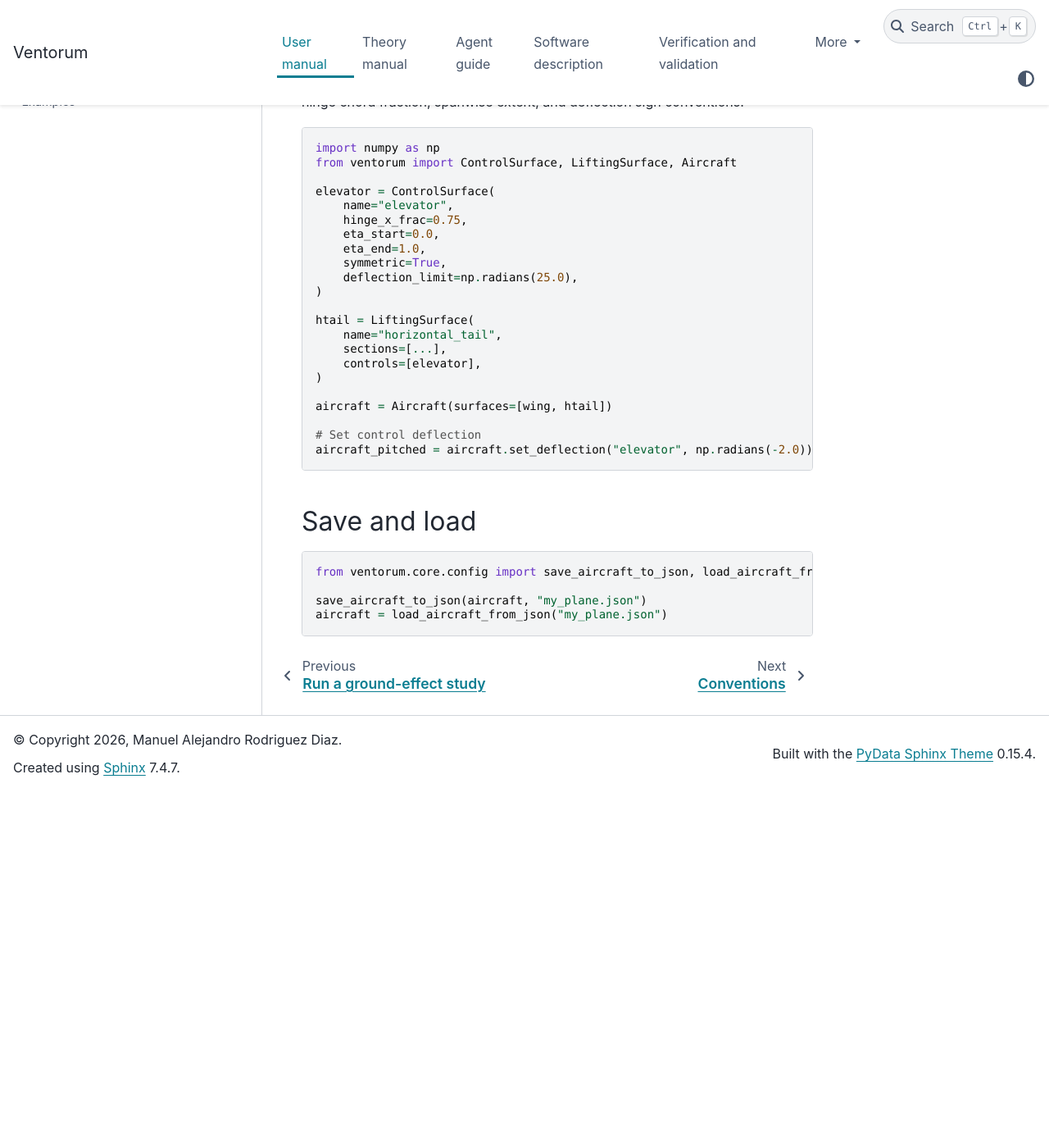
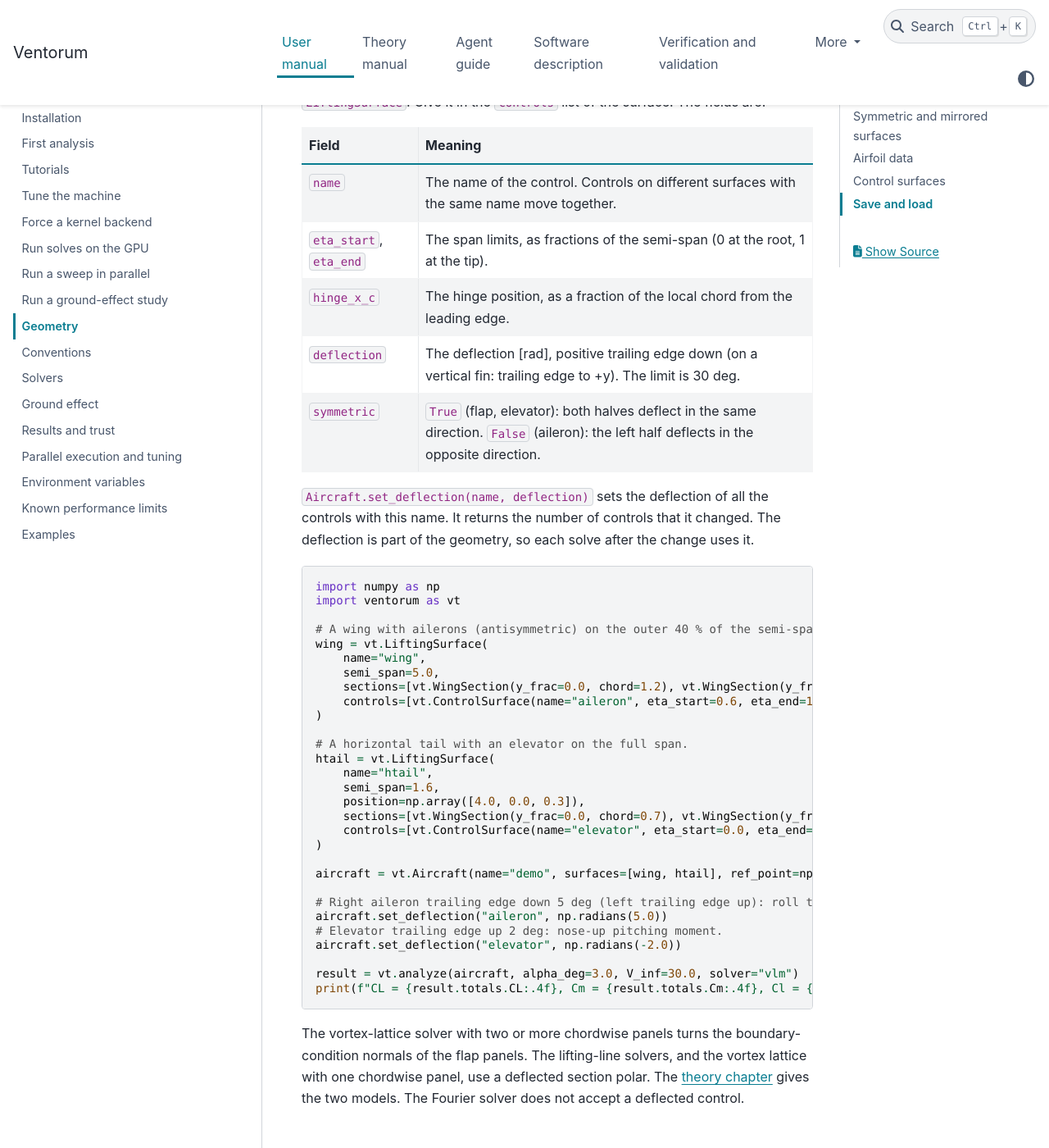
Before and after one commit to manrd/Ventorum, a Sphinx documentation site: the page built from docs/user/geometry.md, in a window 1280 px wide and 1400 px high, scrolled down 1179 px. Shown: the whole window at 82% size. Built offline with Sphinx 7.4.7 and the PyData theme 0.15.4, drawn with Linux system fonts in a browser that asks for light colours; before the commit the page ends 2144 px from its top, so only the background shows below that.

Commit message:
Rewrite the control-surface example of the user manual
The example did not run: it used the wrong keyword hinge_x_frac (the
field is hinge_x_c) and a field deflection_limit that does not exist,
it assigned the int that set_deflection returns, it used undefined
names, and it had no aileron. The new example is complete: a wing with
an aileron, a tail with an elevator, two calls of set_deflection and a
solve. The section also gives the fields of ControlSurface and the two
models.

A new test reads the code block from docs/user/geometry.md and runs it,
so the manual and the test cannot drift apart.

Co-Authored-By: Claude Opus 5.5 <noreply@anthropic.com>

````diff
--- a/docs/user/geometry.md
+++ b/docs/user/geometry.md
@@ -21,32 +21,51 @@ A geometry has three levels.
 
 ## Control surfaces
 
-Attach control surfaces to a `LiftingSurface` using `ControlSurface`. Specify the hinge chord fraction, spanwise extent, and deflection sign conventions.
+A `ControlSurface` is a hinged flap (flap, aileron, elevator or rudder) on a `LiftingSurface`. Give it in the `controls` list of the surface. The fields are:
+
+| Field | Meaning |
+| --- | --- |
+| `name` | The name of the control. Controls on different surfaces with the same name move together. |
+| `eta_start`, `eta_end` | The span limits, as fractions of the semi-span (0 at the root, 1 at the tip). |
+| `hinge_x_c` | The hinge position, as a fraction of the local chord from the leading edge. |
+| `deflection` | The deflection [rad], positive trailing edge down (on a vertical fin: trailing edge to +y). The limit is 30 deg. |
+| `symmetric` | `True` (flap, elevator): both halves deflect in the same direction. `False` (aileron): the left half deflects in the opposite direction. |
+
+`Aircraft.set_deflection(name, deflection)` sets the deflection of all the controls with this name. It returns the number of controls that it changed. The deflection is part of the geometry, so each solve after the change uses it.
 
 ```python
 import numpy as np
-from ventorum import ControlSurface, LiftingSurface, Aircraft
+import ventorum as vt
 
-elevator = ControlSurface(
-    name="elevator",
-    hinge_x_frac=0.75,
-    eta_start=0.0,
-    eta_end=1.0,
-    symmetric=True,
-    deflection_limit=np.radians(25.0),
+# A wing with ailerons (antisymmetric) on the outer 40 % of the semi-span.
+wing = vt.LiftingSurface(
+    name="wing",
+    semi_span=5.0,
+    sections=[vt.WingSection(y_frac=0.0, chord=1.2), vt.WingSection(y_frac=1.0, chord=0.8)],
+    controls=[vt.ControlSurface(name="aileron", eta_start=0.6, eta_end=1.0, hinge_x_c=0.75, symmetric=False)],
 )
 
-htail = LiftingSurface(
-    name="horizontal_tail",
-    sections=[...],
-    controls=[elevator],
+# A horizontal tail with an elevator on the full span.
+htail = vt.LiftingSurface(
+    name="htail",
+    semi_span=1.6,
+    position=np.array([4.0, 0.0, 0.3]),
+    sections=[vt.WingSection(y_frac=0.0, chord=0.7), vt.WingSection(y_frac=1.0, chord=0.5)],
+    controls=[vt.ControlSurface(name="elevator", eta_start=0.0, eta_end=1.0, hinge_x_c=0.7)],
 )
 
-aircraft = Aircraft(surfaces=[wing, htail])
+aircraft = vt.Aircraft(name="demo", surfaces=[wing, htail], ref_point=np.array([0.3, 0.0, 0.0]))
 
-# Set control deflection
-aircraft_pitched = aircraft.set_deflection("elevator", np.radians(-2.0))
+# Right aileron trailing edge down 5 deg (left trailing edge up): roll to the left.
+aircraft.set_deflection("aileron", np.radians(5.0))
+# Elevator trailing edge up 2 deg: nose-up pitching moment.
+aircraft.set_deflection("elevator", np.radians(-2.0))
+
+result = vt.analyze(aircraft, alpha_deg=3.0, V_inf=30.0, solver="vlm")
+print(f"CL = {result.totals.CL:.4f}, Cm = {result.totals.Cm:.4f}, Cl = {result.totals.Cl:.4f}")
 ```
+
+The vortex-lattice solver with two or more chordwise panels turns the boundary-condition normals of the flap panels. The lifting-line solvers, and the vortex lattice with one chordwise panel, use a deflected section polar. The [theory chapter](../theory/control_surfaces.md) gives the two models. The Fourier solver does not accept a deflected control.
 
 ## Save and load
 
````
Also changed, not shown: 1 other file.
